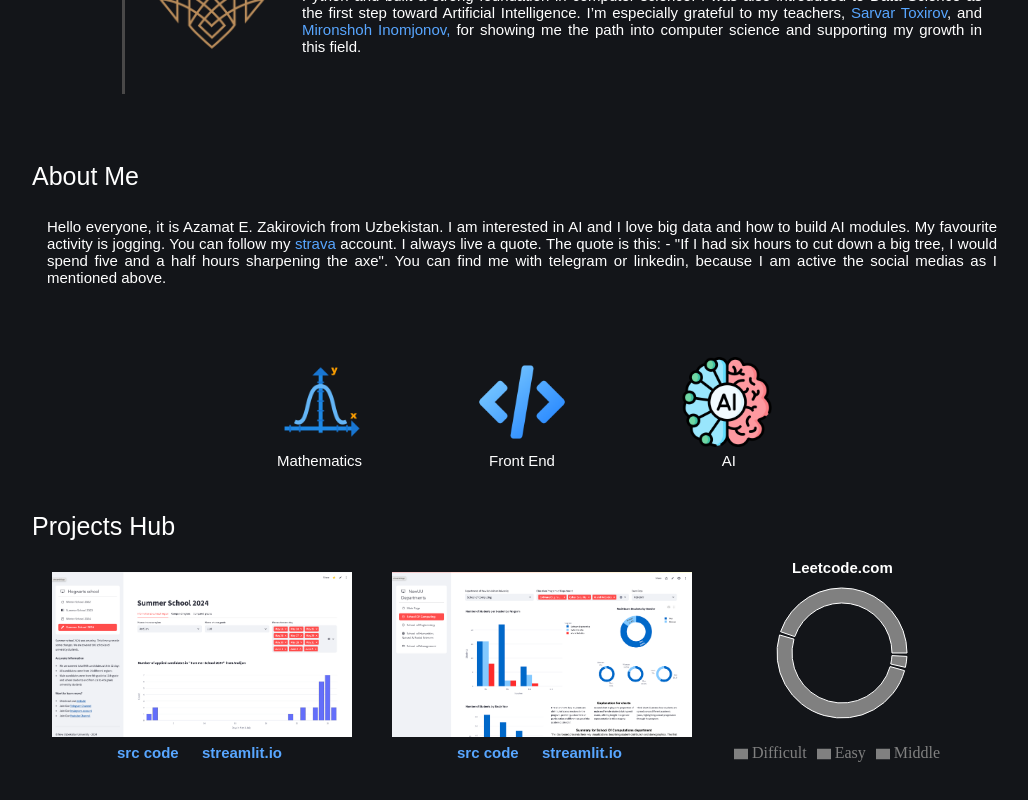
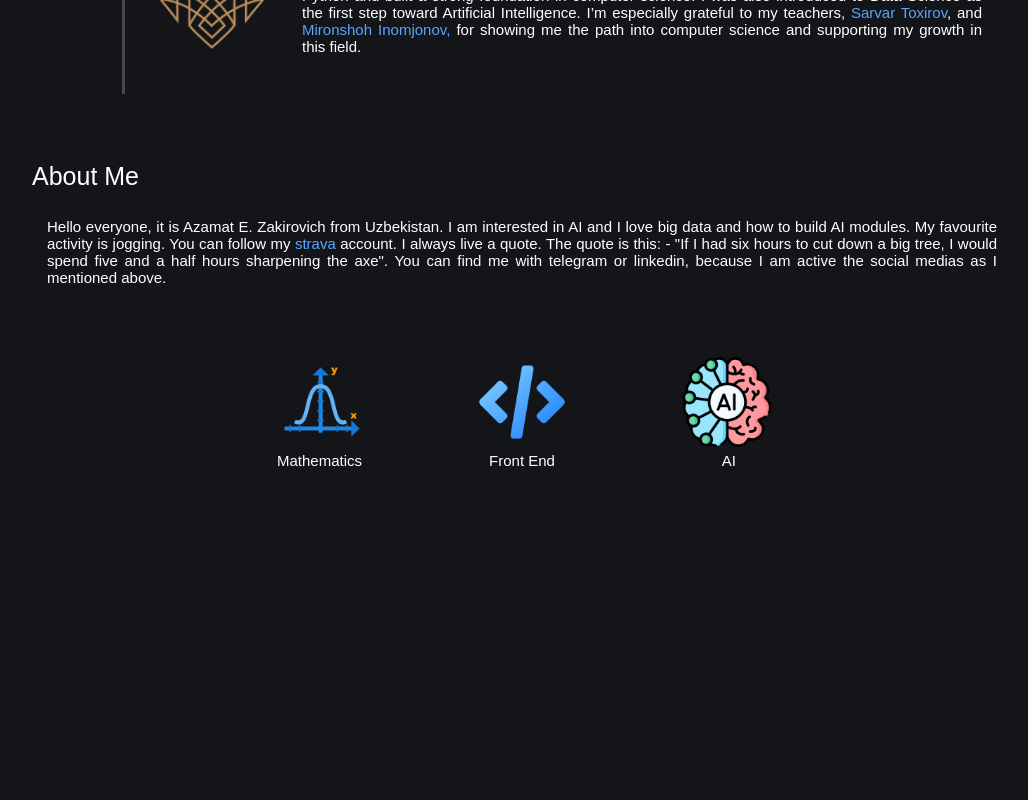
Before and after one commit to E-Zakirovich/azamatdotcom, a React (Vite) app: page / in a window 1280 px wide. Shown: the part 648-1448 px from the top of the page, without its empty margins (118-1146 px from the left). After the commit the page ends 1150 px from the top, so only its background shows below. Built offline with nearby package versions, Linux system fonts and the light colour scheme.

Commit message:
some changes that I am making in jan 11, 2026. Yunusabad, Tashkent Kefayat

```diff
--- a/src/App.css
+++ b/src/App.css
@@ -559,8 +559,8 @@ body {
     position: absolute;
     top: 55px;
     right: 30px;
-    /*border: 1px solid #ba1717;*/
-    height: 210px;
+    border: 1px solid #ba1717;
+    /*height: 210px;*/
     width: 300px;
     cursor: pointer;
     transition: transform 0.2s ease, box-shadow 0.2s ease;
--- a/src/App.tsx
+++ b/src/App.tsx
@@ -10,33 +10,32 @@ import ai from "./../public/ai.png"
 import math from "./../public/math.png"
 import frontend from "./../public/code.png"
 
-import hogwarts from "./../public/hogwarts.png"
-import resit from "./../public/resit.png"
+// import hogwarts from "./../public/hogwarts.png"
+// import resit from "./../public/resit.png"
+//
+//
+// import {
+//     PieChart,
+//     Pie,
+//     // Cell,
+//     Tooltip,
+//     Legend,
+//     ResponsiveContainer,
+// } from "recharts";
 
+// type DonutDataItem = {
+//     name: string;
+//     value: number;
+// };
 
-import {
-    PieChart,
-    Pie,
-    // Cell,
-    Tooltip,
-    Legend,
-    ResponsiveContainer,
-} from "recharts";
-
-type DonutDataItem = {
-    name: string;
-    value: number;
-};
-
-const data: DonutDataItem[] = [
-    { name: "Easy", value: 33 },
-    { name: "Middle", value: 37 },
-    { name: "Difficult", value: 2 },
-];
+// const data: DonutDataItem[] = [
+//     { name: "Easy", value: 33 },
+//     { name: "Middle", value: 37 },
+//     { name: "Difficult", value: 2 },
+// ];
 
 function App() {
 
-    // const colors = ["#2d7816", "#afac2a", "#7c0606"];
 
     return (
     <>
@@ -193,105 +192,99 @@ function App() {
 
         </div>
 
-        <div className="projects-container">
-            <div className="about-me">Projects Hub</div>
+        {/*<div className="projects-container">*/}
+        {/*    <div className="about-me">Projects Hub</div>*/}
 
-            <div className="hogwarts-project-container">
+        {/*    <div className="hogwarts-project-container">*/}
 
-                <img className="hogwarts-project-photo" src={hogwarts} alt={hogwarts}/>
+        {/*        <img className="hogwarts-project-photo" src={hogwarts} alt={hogwarts}/>*/}
 
-                <div className="hogwarts-link-container">
-                    <div className="hogwarts-project-src-code">
-                        <a
-                            href="https://github.com/E-Zakirovich/hogwarts"
-                            target="_blank"
-                            rel="noreferrer"
-                        >
-                            src code
-                        </a>
-                    </div>
+        {/*        <div className="hogwarts-link-container">*/}
+        {/*            <div className="hogwarts-project-src-code">*/}
+        {/*                <a*/}
+        {/*                    href="https://github.com/E-Zakirovich/hogwarts"*/}
+        {/*                    target="_blank"*/}
+        {/*                    rel="noreferrer"*/}
+        {/*                >*/}
+        {/*                    src code*/}
+        {/*                </a>*/}
+        {/*            </div>*/}
 
 
-                    <div className="hogwarts-project-streamlit">
-                        <a
-                            href="https://hogwarts.streamlit.app"
-                            target="_blank"
-                            rel="noreferrer"
-                        >
-                            streamlit.io
-                        </a>
-                    </div>
+        {/*            <div className="hogwarts-project-streamlit">*/}
+        {/*                <a*/}
+        {/*                    href="https://hogwarts.streamlit.app"*/}
+        {/*                    target="_blank"*/}
+        {/*                    rel="noreferrer"*/}
+        {/*                >*/}
+        {/*                    streamlit.io*/}
+        {/*                </a>*/}
+        {/*            </div>*/}
 
-                </div>
+        {/*        </div>*/}
 
-            </div>
+        {/*    </div>*/}
 
-            <div className="resit-project-container">
+        {/*    <div className="resit-project-container">*/}
 
-                <img className="resit-project-photo" src={resit} alt={resit}/>
+        {/*        <img className="resit-project-photo" src={resit} alt={resit}/>*/}
 
-                <div className="resit-link-container">
-                    <div className="resit-project-src-code">
-                        <a
-                            href="https://github.com/E-Zakirovich/resit_exam_data_visualization"
-                            target="_blank"
-                            rel="noreferrer"
-                        >
-                            src code
-                        </a>
-                    </div>
+        {/*        <div className="resit-link-container">*/}
+        {/*            <div className="resit-project-src-code">*/}
+        {/*                <a*/}
+        {/*                    href="https://github.com/E-Zakirovich/resit_exam_data_visualization"*/}
+        {/*                    target="_blank"*/}
+        {/*                    rel="noreferrer"*/}
+        {/*                >*/}
+        {/*                    src code*/}
+        {/*                </a>*/}
+        {/*            </div>*/}
 
 
-                    <div className="resit-project-streamlit">
-                        <a
-                            href="https://newuu-resit-exam-data-visualisation.streamlit.app"
-                            target="_blank"
-                            rel="noreferrer"
-                        >
-                            streamlit.io
-                        </a>
-                    </div>
+        {/*            <div className="resit-project-streamlit">*/}
+        {/*                <a*/}
+        {/*                    href="https://newuu-resit-exam-data-visualisation.streamlit.app"*/}
+        {/*                    target="_blank"*/}
+        {/*                    rel="noreferrer"*/}
+        {/*                >*/}
+        {/*                    streamlit.io*/}
+        {/*                </a>*/}
+        {/*            </div>*/}
 
-                </div>
+        {/*        </div>*/}
 
-            </div>
+        {/*    </div>*/}
 
-            <div className="leetcode-project-container">
-                <ResponsiveContainer>
-                    <PieChart>
-                        <Pie
-                            data={data}
-                            dataKey="value"
-                            nameKey="name"
-                            cx="50%"
-                            cy="50%"
-                            innerRadius={50}   // inner radius -> donut instead of full pie
-                            outerRadius={65}
-                            paddingAngle={3}
-                        >
-                            {/*{data.map((entry, index) => (*/}
-                            {/*    <Cell*/}
-                            {/*        key={index}*/}
-                            {/*        fill={colors[index % colors.length]}*/}
-                            {/*    />*/}
-                            {/*))}*/}
-                        </Pie>
-                        <Tooltip />
-                        <Legend />
-                    </PieChart>
-                </ResponsiveContainer>
+        {/*    <div className="leetcode-project-container">*/}
+        {/*        <ResponsiveContainer>*/}
+        {/*            <PieChart>*/}
+        {/*                <Pie*/}
+        {/*                    data={data}*/}
+        {/*                    dataKey="value"*/}
+        {/*                    nameKey="name"*/}
+        {/*                    cx="50%"*/}
+        {/*                    cy="50%"*/}
+        {/*                    innerRadius={50}   // inner radius -> donut instead of full pie*/}
+        {/*                    outerRadius={65}*/}
+        {/*                    paddingAngle={3}*/}
+        {/*                >*/}
+        {/*                </Pie>*/}
+        {/*                <Tooltip />*/}
+        {/*                <Legend />*/}
+        {/*            </PieChart>*/}
+        {/*        </ResponsiveContainer>*/}
 
-                <div className="leetcode-link-container">
-                    <div className="leetcode-project-src-code">Leetcode.com</div>
-                </div>
+        {/*        <div className="leetcode-link-container">*/}
+        {/*            <div className="leetcode-project-src-code">Leetcode.com</div>*/}
+        {/*        </div>*/}
 
 
 
-            </div>
+        {/*    </div>*/}
 
 
 
-        </div>
+        {/*</div>*/}
 
     </>
   )
```
